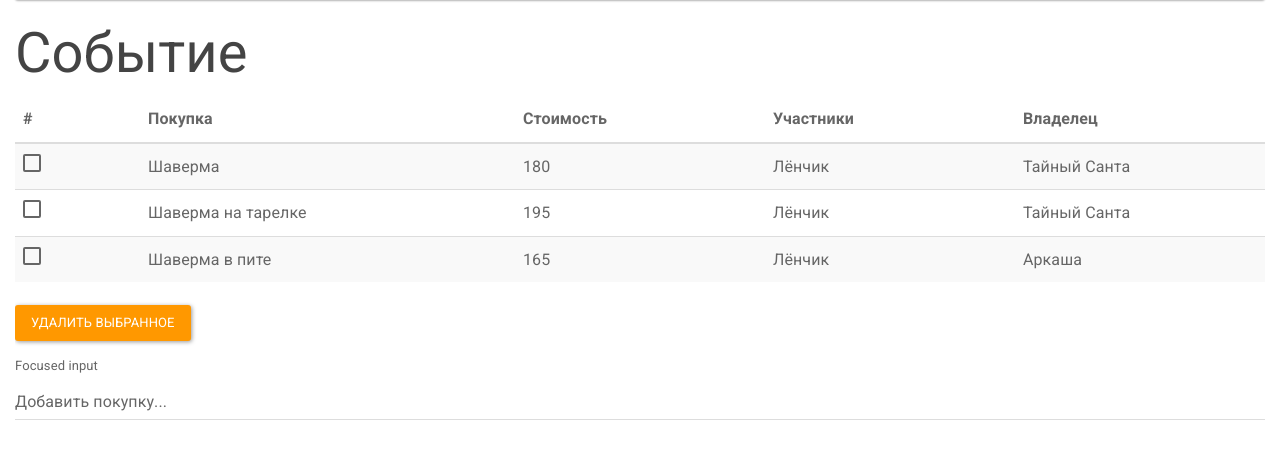
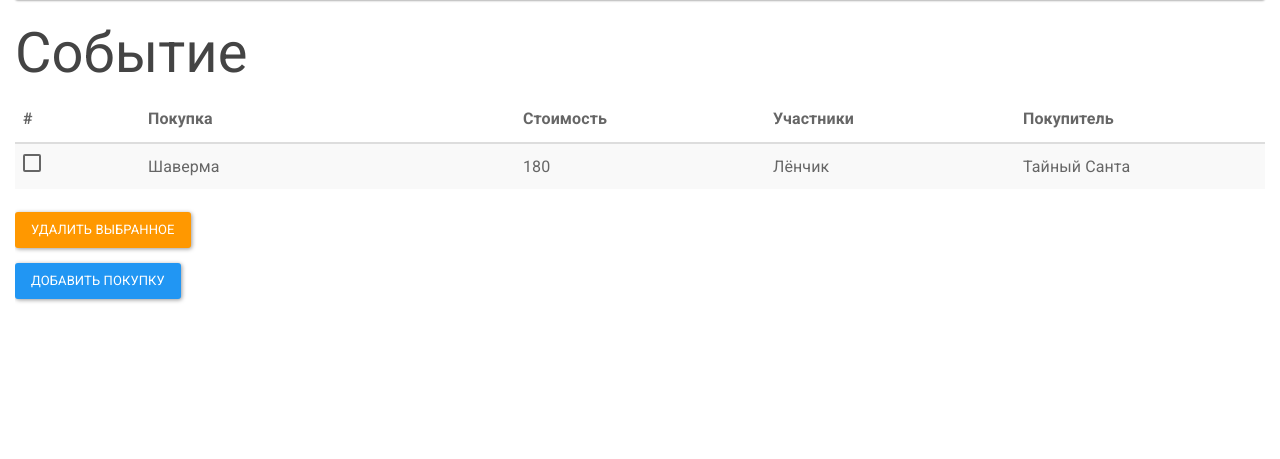
Before and after one commit to hackday-ru/team-15, a Flask app: page /event in a window 1280 px wide. Shown: the part 64-523 px from the top of the page. Run offline with Flask 2, Linux system fonts and the light colour scheme; a user stored in the database is signed in; some libraries are stand-ins or nearby versions.

Commit message:
Added event page

```diff
--- a/app/static/css/card.css
+++ b/app/static/css/card.css
@@ -58,3 +58,15 @@
     color: #ffd8a6;
     text-decoration: none;
 }
+.state-icon {
+    left: -5px;
+}
+.list-group-item-primary {
+    color: rgb(255, 255, 255);
+    background-color: rgb(66, 139, 202);
+}
+
+/* DEMO ONLY - REMOVES UNWANTED MARGIN */
+.well .list-group {
+    margin-bottom: 0px;
+}
--- a/app/templates/event.html
+++ b/app/templates/event.html
@@ -1,6 +1,87 @@
 {% extends "base.html" %}
 
 {% block content %}
+<script>
+$(function () {
+    $('.list-group.checked-list-box .list-group-item').each(function () {
+
+        // Settings
+        var $widget = $(this),
+            $checkbox = $('<input type="checkbox" class="hidden" />'),
+            color = ($widget.data('color') ? $widget.data('color') : "primary"),
+            style = ($widget.data('style') == "button" ? "btn-" : "list-group-item-"),
+            settings = {
+                on: {
+                    icon: 'glyphicon glyphicon-check'
+                },
+                off: {
+                    icon: 'glyphicon glyphicon-unchecked'
+                }
+            };
+
+        $widget.css('cursor', 'pointer')
+        $widget.append($checkbox);
+
+        // Event Handlers
+        $widget.on('click', function () {
+            $checkbox.prop('checked', !$checkbox.is(':checked'));
+            $checkbox.triggerHandler('change');
+            updateDisplay();
+        });
+        $checkbox.on('change', function () {
+            updateDisplay();
+        });
+
+
+        // Actions
+        function updateDisplay() {
+            var isChecked = $checkbox.is(':checked');
+
+            // Set the button's state
+            $widget.data('state', (isChecked) ? "on" : "off");
+
+            // Set the button's icon
+            $widget.find('.state-icon')
+                .removeClass()
+                .addClass('state-icon ' + settings[$widget.data('state')].icon);
+
+            // Update the button's color
+            if (isChecked) {
+                $widget.addClass(style + color + ' active');
+            } else {
+                $widget.removeClass(style + color + ' active');
+            }
+        }
+
+        // Initialization
+        function init() {
+
+            if ($widget.data('checked') == true) {
+                $checkbox.prop('checked', !$checkbox.is(':checked'));
+            }
+
+            updateDisplay();
+
+            // Inject the icon if applicable
+            if ($widget.find('.state-icon').length == 0) {
+                $widget.prepend('<span class="state-icon ' + settings[$widget.data('state')].icon + '"></span>');
+            }
+        }
+        init();
+    });
+
+    $('#get-checked-data').on('click', function(event) {
+        event.preventDefault();
+        var checkedItems = {}, counter = 0;
+        $("#check-list-box li.active").each(function(idx, li) {
+            checkedItems[counter] = $(li).text();
+            counter++;
+        });
+        $('#display-json').html(JSON.stringify(checkedItems, null, '\t'));
+    });
+});
+</script>
+
 <h1>Событие</h1>
 
 <div class="table-responsive">
@@ -11,7 +92,7 @@
         <th class="col-md-3">Покупка</th>
         <th class="col-md-2">Стоимость</th>
         <th class="col-md-2">Участники</th>
-        <th class="col-md-2">Владелец</th>
+        <th class="col-md-2">Покупитель</th>
       </tr>
     </thead>
         <tbody>
@@ -22,31 +103,77 @@
               <td>Лёнчик</td>
               <td>Тайный Санта</td>
           </tr>
-
           <tr>
+            {% for event in events %}
               <td><input type="checkbox" name="deleteCheckBox"/></td>
-            <td>Шаверма на тарелке</td>
-            <td>195</td>
+              <td>Шаверма</td>
+              <td>180</td>
               <td>Лёнчик</td>
               <td>Тайный Санта</td>
-          </tr>
-          <tr>
-            <td><input type="checkbox" name="deleteCheckBox"/></td>
-            <td>Шаверма в пите</td>
-            <td>165</td>
-            <td>Лёнчик</td>
-            <td>Аркаша</td>
+            {% endfor %}
           </tr>
          </tbody>
     </table>
-<p>
-  <button type="button" class="btn btn-warning">Удалить выбранное</button>
-</p>
 
 <div class="form-group">
-  <label class="control-label" for="focusedInput">Focused input</label>
-  <input class="form-control" id="focusedInput" type="text" value="Добавить покупку...">
+  <div class="input-group">
+    <button type="button" class="btn btn-warning">Удалить выбранное</button>
+  </div>
 </div>
 
+<div class="form-group">
+  <div class="input-group">
+    <button type="button" class="btn btn-primary" data-toggle="modal" data-target="#myModal">
+      Добавить покупку
+    </button>
   </div>
+</div>
+
+
+<div class="modal fade" id="myModal" tabindex="-1" role="dialog" aria-labelledby="myModalLabel">
+  <div class="modal-dialog" role="document">
+    <div class="modal-content">
+      <div class="modal-header">
+        <button type="button" class="close" data-dismiss="modal" aria-label="Close"><span aria-hidden="true">&times;</span></button>
+        <h4 class="modal-title" id="myModalLabel">Добавить покупку</h4>
+      </div>
+      <div class="modal-body">
+      <form class="form-horizontal">
+      <fieldset>
+        <div class="form-group">
+          <label for="inputProduct" class="col-lg-2 control-label">Покупка</label>
+            <div class="col-lg-10">
+              <input type="text" class="form-control" id="inputProduct" placeholder="Компот">
+            </div>
+        </div>
+
+        <div class="form-group">
+          <label for="inputPrice" class="col-lg-2 control-label">Стоимость</label>
+            <div class="col-lg-10">
+              <input type="text" class="form-control" id="inputPrice" placeholder="300">
+            </div>
+        </div>
+
+        <div class="well" style="max-height: 200px;overflow: auto;">
+            <ul class="list-group checked-list-box">
+                  <li class="list-group-item">Аркаша</li>
+                  <li class="list-group-item">Наташа</li>
+                  <li class="list-group-item">Толик</li>
+                  <li class="list-group-item">Виолетта</li>
+            </ul>
+        </div>
+
+        <div class="form-group">
+              <div class="col-lg-10 col-lg-offset-2">
+                <button type="reset"  class="btn btn-default">Отмена</button>
+                <button type="submit" class="btn btn-primary">Подтвердить</button>
+               </div>
+        </div>
+    </fieldset>
+   </form>
+  </div>
+  </div>
+ </div>
+</div>
+
 {% endblock %}
```
Lines whose indentation alone changed are shown as unchanged.
